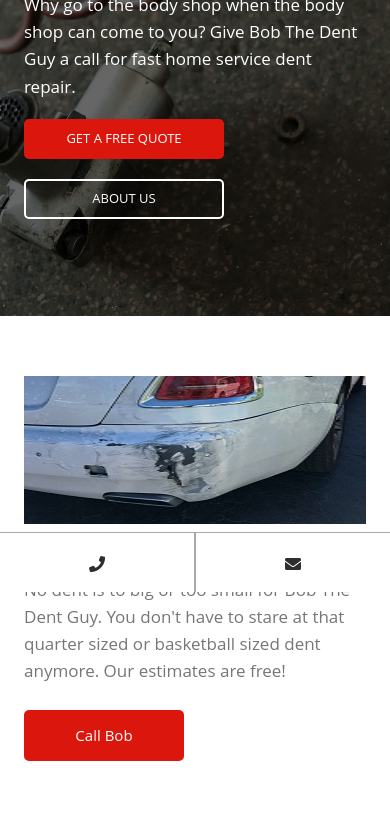
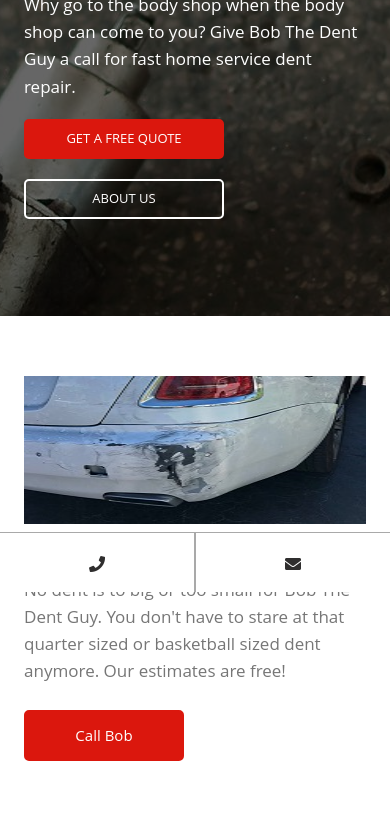
Before and after one commit to mcorean/BobTheDentGuy, a plain HTML site: page index.html in a window 390 px wide. Shown: the part 252-1082 px from the top of the page. Drawn offline with nearby package versions, Linux system fonts and the light colour scheme.

Commit message:
2nd attempt to fix blurry mobile background

```diff
--- a/css/style.css
+++ b/css/style.css
@@ -337,24 +337,12 @@ h1, h2, h3, h4, h5, h6 {
     height: 490px;
     width: 100%;
     background:url("../images/tool.jpg");
-    background-attachment: fixed;
-    background-position: center;
-    background-repeat: no-repeat;
-    background-size: cover;
-    color: #fff;
-    position: relative;
-}
-
-#hero:before {
-    height: 490px;
-    width: 100%;
-    background:url("../images/tool.jpg");
     /*background-attachment: fixed;*/
     background-position: center;
     background-repeat: no-repeat;
     /*background-size: cover;*/
-    position: relative;
-    z-index: 2;
+    color: #fff;
+    position: relative;
 }
 
 #dark {
```
